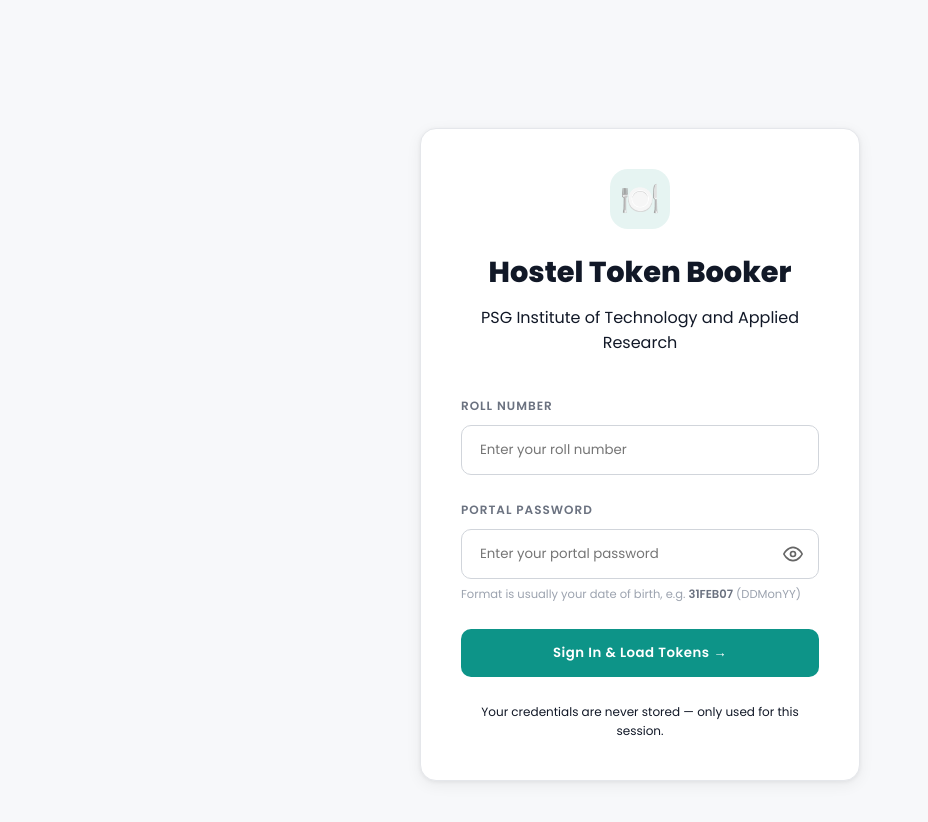
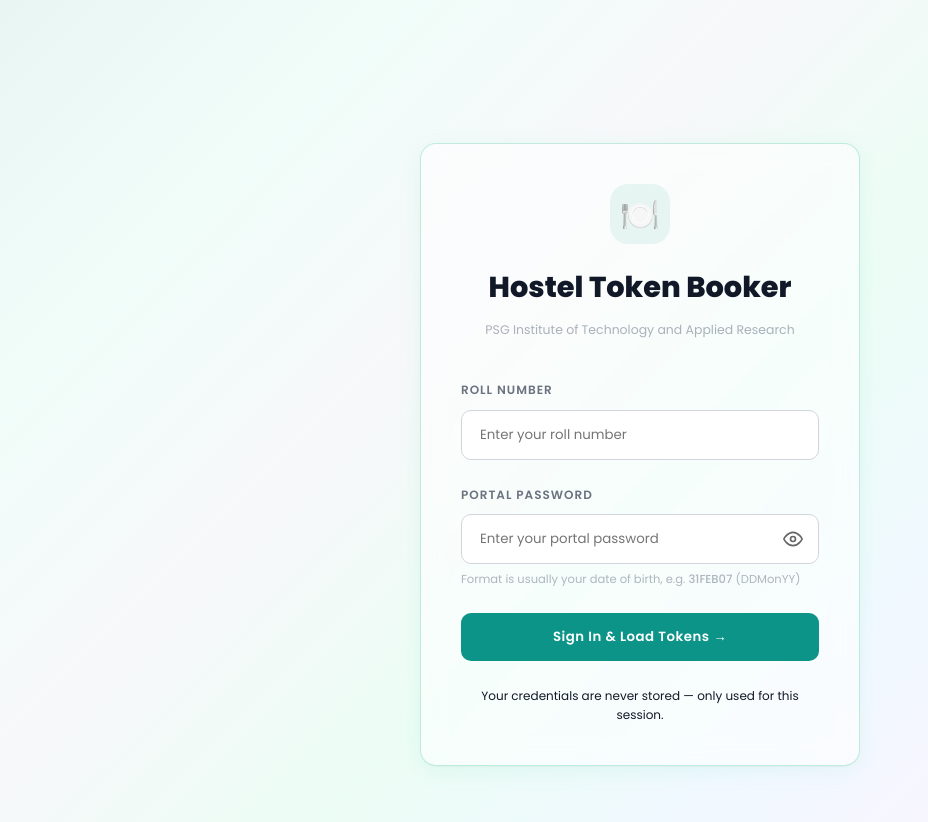
Before and after one commit to sriram0907/auto-done, a Flask app: page / in a window 1280 px wide. Shown: the top 822 px of the page, without its empty margins (0-928 px from the left). Run offline with Flask 3, Linux system fonts and the light colour scheme.

Commit message:
minor ui changes and fixes

```diff
--- a/hostel_booker/templates/index.html
+++ b/hostel_booker/templates/index.html
@@ -29,11 +29,19 @@
     }
 
     :root {
-      --bg-gradient: #f7f8fa;
+      /* Rich mesh gradient — gives backdrop-filter something colourful to blur */
+      --bg-gradient: linear-gradient(135deg,
+          #e8f5f3 0%,
+          #f0fdf9 18%,
+          #f7f8fa 35%,
+          #ecfdf5 52%,
+          #f0f9ff 68%,
+          #faf5ff 84%,
+          #f0fdf4 100%);
       --glass-bg: #ffffff;
       --glass-border: #e5e7eb;
       --glass-shadow: 0 1px 4px rgba(0, 0, 0, 0.06), 0 4px 16px rgba(0, 0, 0, 0.06);
-      --glass-blur: none;
+      --glass-blur: blur(12px);
 
       --primary: #0d9488;
       --primary-hover: #0f766e;
@@ -62,8 +70,9 @@
       height: 100%;
       min-height: 100%;
       font-family: 'Poppins', sans-serif;
+      /* Rich gradient background — essential for backdrop-filter to be visible */
       background: var(--bg-gradient);
-      background-color: #f7f8fa;
+      background-attachment: fixed;
       color: var(--text);
       line-height: 1.6;
       overflow-x: hidden;
@@ -83,7 +92,8 @@
 
     .particle {
       position: absolute;
-      background: rgba(13, 148, 136, 0.06);
+      /* Boosted opacity so blobs are visible through the glass blur */
+      background: rgba(16, 185, 129, 0.18);
       border-radius: 50%;
       animation: float 20s linear infinite;
     }
@@ -263,7 +273,8 @@
       border-radius: var(--radius);
       padding: 40px;
       position: relative;
-      overflow: hidden;
+      /* overflow:hidden removed — it clips backdrop-filter on child .dish-row elements */
+      overflow: visible;
     }
 
     .glass-input {
@@ -640,11 +651,19 @@
       display: flex;
       align-items: center;
       justify-content: center;
+      /* Mobile: 16px breathing room each side */
+      padding: 0 16px;
     }
 
     .login-card {
       width: 100%;
       max-width: 440px;
+      /* Real glassmorphism — matches dish-row values */
+      background: rgba(255, 255, 255, 0.55) !important;
+      backdrop-filter: blur(12px) !important;
+      -webkit-backdrop-filter: blur(12px) !important;
+      border: 1px solid rgba(16, 185, 129, 0.25) !important;
+      box-shadow: 0 4px 24px rgba(16, 185, 129, 0.08), 0 1px 2px rgba(0, 0, 0, 0.04) !important;
     }
 
     .login-title {
@@ -656,6 +675,16 @@
       font-size: 1.8rem;
       font-weight: 800;
       margin-bottom: 10px;
+      /* Fix 3: heading is visually dominant */
+      color: var(--text);
+    }
+
+    /* Fix 3: subtitle clearly secondary */
+    .login-title .subtitle {
+      font-size: 0.78rem;
+      font-weight: 400;
+      color: var(--text-dim);
+      opacity: 0.85;
     }
 
     .form-group {
@@ -952,9 +981,10 @@
               </svg>
             </button>
           </div>
-          <p style="font-size: 0.72rem; color: var(--text-dim); margin-top: 6px;">
+          <!-- Fix 3: hint text is clearly secondary -->
+          <p style="font-size: 0.72rem; color: var(--text-dim); font-weight: 400; opacity: 0.8; margin-top: 6px;">
             Format is usually your date of birth, e.g. <span
-              style="color: var(--text-muted); font-weight: 600;">31FEB07</span> (DDMonYY)
+              style="color: var(--text-dim); font-weight: 500;">31FEB07</span> (DDMonYY)
           </p>
 
         </div>
```
Also changed, not shown: other parts of hostel_booker/templates/index.html (+72 -7 lines).
